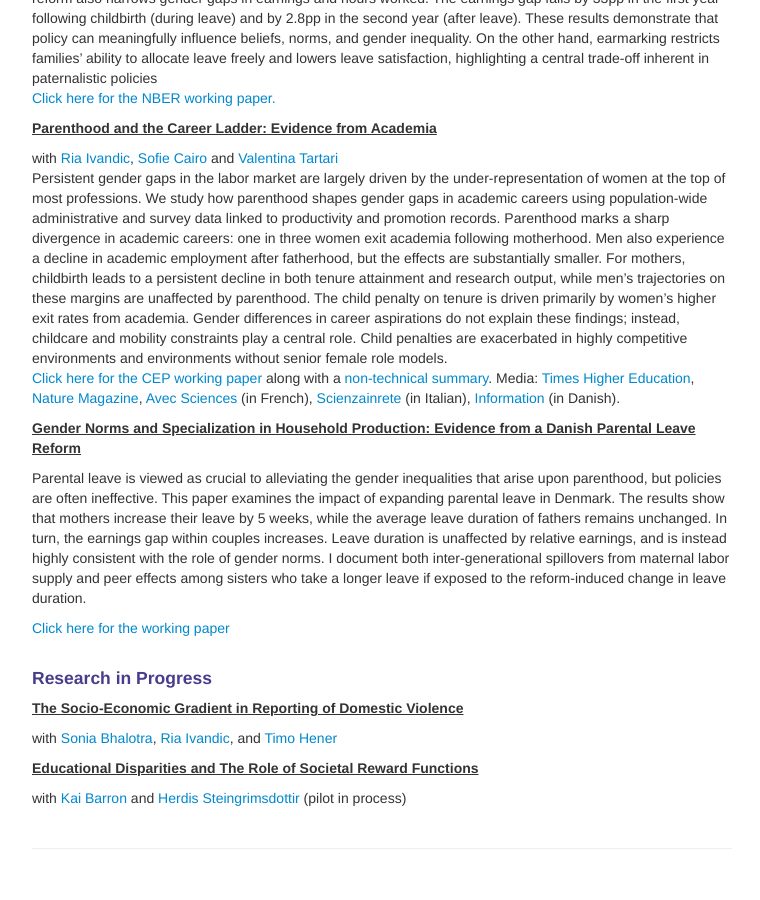
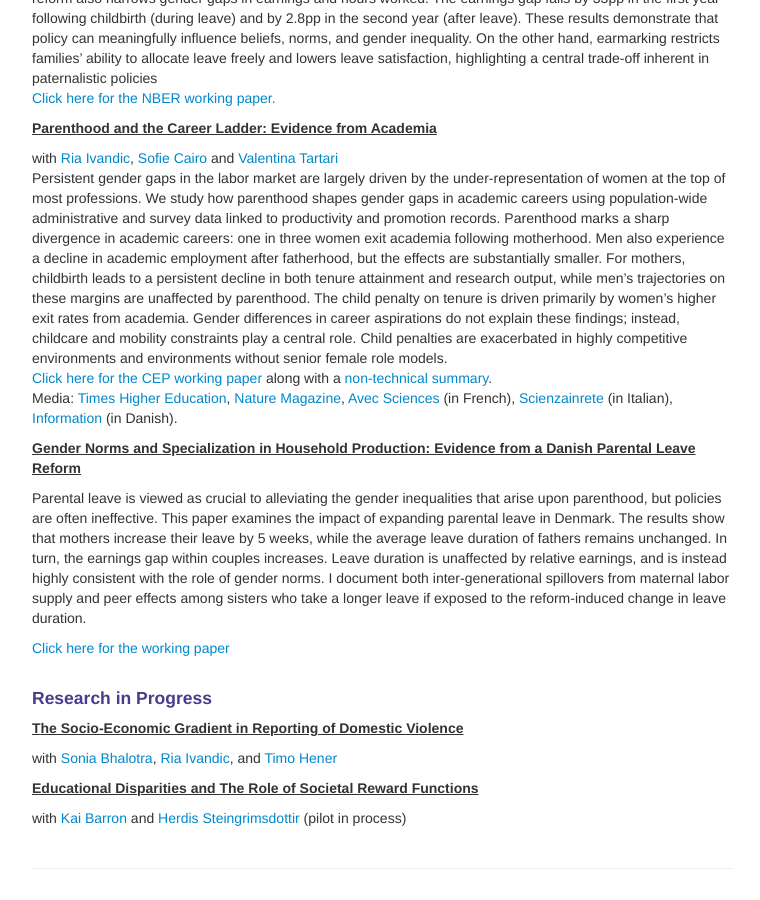
Before and after one commit to annesophielassen/annesophielassen.github.io, a Jekyll site: the page built from pages/research.md, in a window 1280 px wide and 900 px high, scrolled down 1054 px. Shown: the whole window, without its empty margins (258-1018 px from the left). Built offline with Jekyll 4.4.1, drawn with Linux system fonts in a browser that asks for light colours.

```diff
--- a/pages/research.md
+++ b/pages/research.md
@@ -37,7 +37,7 @@ We study whether policy can shift gendered beliefs, norms, and labor market outc
 ##### <u>Parenthood and the Career Ladder: Evidence from Academia</u>
 with <a href="https://sites.google.com/site/riaivandic/home"> Ria Ivandic</a>, <a href="https://sites.google.com/view/sofiecairo"> Sofie Cairo</a> and <a href="https://research.hhs.se/esploro/profile/valentina_tartari/overview"> Valentina Tartari</a> <br>
 Persistent gender gaps in the labor market are largely driven by the under-representation of women at the top of most professions. We study how parenthood shapes gender gaps in academic careers using population-wide administrative and survey data linked to productivity and promotion records. Parenthood marks a sharp divergence in academic careers: one in three women exit academia following motherhood. Men also experience a decline in academic employment after fatherhood, but the effects are substantially smaller. For mothers, childbirth leads to a persistent decline in both tenure attainment and research output, while men’s trajectories on these margins are unaffected by parenthood. The child penalty on tenure is driven primarily by women’s higher exit rates from academia. Gender differences in career aspirations do not explain these findings; instead, childcare and mobility constraints play a central role. Child penalties are exacerbated in highly competitive environments and environments without senior female role models.<br>
-<a href="https://cep.lse.ac.uk/pubs/download/dp2160.pdf"> Click here for the CEP working paper</a> along with a <a href="https://berlinschoolofeconomics.de/insight/parenthood-and-the-academic-career-ladder-1">non-technical summary</a>.
+<a href="https://cep.lse.ac.uk/pubs/download/dp2160.pdf"> Click here for the CEP working paper</a> along with a <a href="https://berlinschoolofeconomics.de/insight/parenthood-and-the-academic-career-ladder-1">non-technical summary</a>. <br>
 Media:  <a href="https://www.timeshighereducation.com/news/one-three-women-leave-academia-after-having-children">Times Higher Education</a>,  <a href="https://www.nature.com/articles/d41586-026-00981-3">Nature Magazine</a>,  <a href="https://www.radiofrance.fr/franceculture/podcasts/avec-sciences/une-femme-sur-trois-quitte-la-recherche-academique-apres-avoir-eu-un-enfant-3587972">Avec Sciences</a> (in French),  <a href="https://www.scienzainrete.it/articolo/parit%C3%A0-parole-divario-nei-fatti-peso-della-maternit%C3%A0/patrizia-caraveo/2026-04-04"> Scienzainrete</a> (in Italian), <a href="https://www.information.dk/indland/2026/04/naar-forskere-faar-boern-falder-kvinderne"> Information</a> (in Danish).
 <br>
 
```
